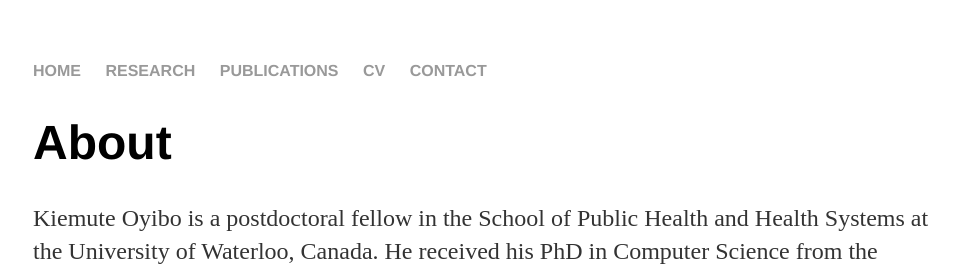
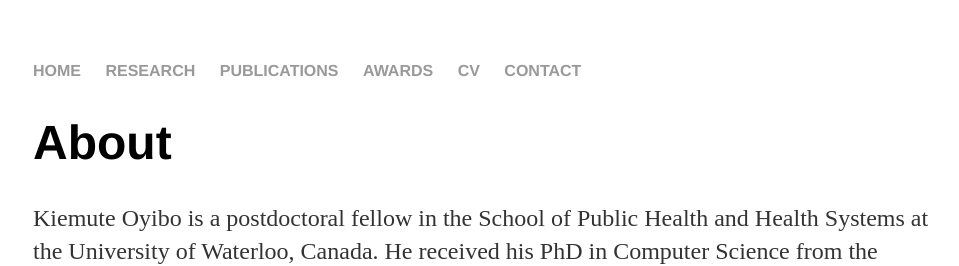
Before and after one commit to kiemute/kiemute.github.io, a Jekyll site: the page built from about/index.html, in a window 1280 px wide. Shown: the top 266 px of the page, without its empty margins (159-1118 px from the left). Built offline with Jekyll 4.4.1, drawn with Linux system fonts in a browser that asks for light colours.

Commit message:
Update default.html

```diff
--- a/_layouts/default.html
+++ b/_layouts/default.html
@@ -14,6 +14,7 @@
 <li><a href="/">HOME</a></li>
 <li><a href="/research">RESEARCH</a></li>
 <li><a href="/publications">PUBLICATIONS</a></li>
+<li><a href="/awards">AWARDS</a></li>
 <li><a href="/cv">CV</a></li>
 <li><a href="/contact">CONTACT</a></li>
 </ul>
```
